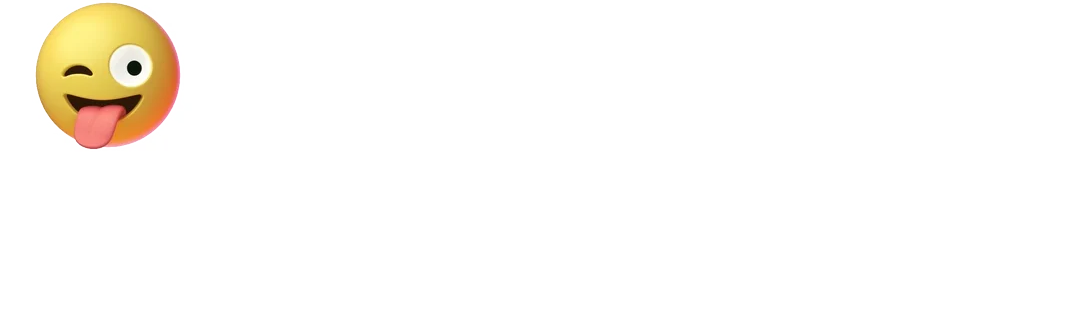
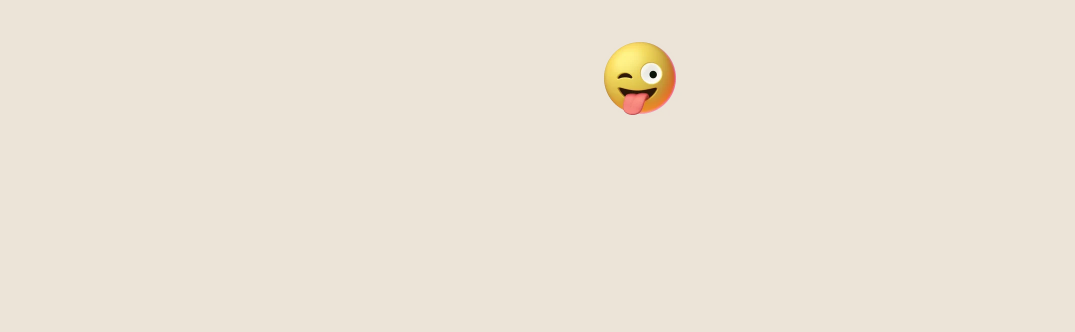
Before and after one commit to casinca4/my-hometown, a plain HTML site: page moreinfo.html in a window 1280 px wide. Shown: the part 468-800 px from the top of the page, without its empty margins (0-1075 px from the left). Drawn offline with nearby package versions, Linux system fonts and the light colour scheme; the site is published under a folder, as on GitHub Pages, so addresses that start at the root find nothing.

Commit message:
Make change in head moreinfo.html

```diff
--- a/moreinfo.html
+++ b/moreinfo.html
@@ -5,7 +5,7 @@
     <meta name="viewport" content="width=device-width, initial-scale=1.0">
     <meta http-equiv="X-UA-Compatible" content="ie=edge">
     <title>Berlin - More info</title>
-    <link rel="stylesheet" href="/css/moreinfo.css">
+    <link rel="stylesheet" href="my-hometown/css/moreinfo.css">
 </head>
 <body>
     <div class="wrapper">
```
